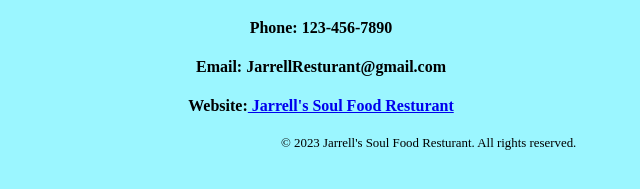
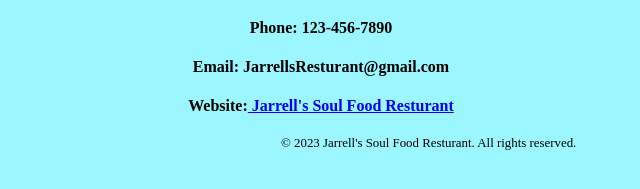
Before and after one commit to KwaiJarrell/WEB-110, a plain HTML site: page assignment4/contact.html in a window 1280 px wide. Shown: the part 561-750 px from the top of the page, 319-959 px from the left. Drawn offline with Linux system fonts and the light colour scheme.

Commit message:
added s to email address

```diff
--- a/assignment4/contact.html
+++ b/assignment4/contact.html
@@ -26,7 +26,7 @@
     <h4>1111 Martin Luther King Parkway</h4>
     <h4>Atlanta, GA 22222</h4>
     <h4>Phone: 123-456-7890</h4>
-    <h4>Email: JarrellResturant@gmail.com</h4>
+    <h4>Email: JarrellsResturant@gmail.com</h4>
     <h4>Website:<a href="https://kwaijarrell.github.io/WEB-110/assignment4/index.html"> Jarrell's Soul Food Resturant</a></h4>
 
     <footer>
```
